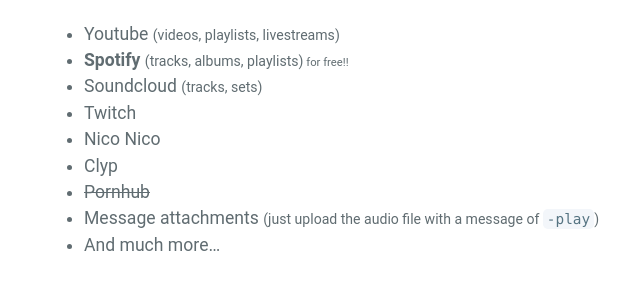
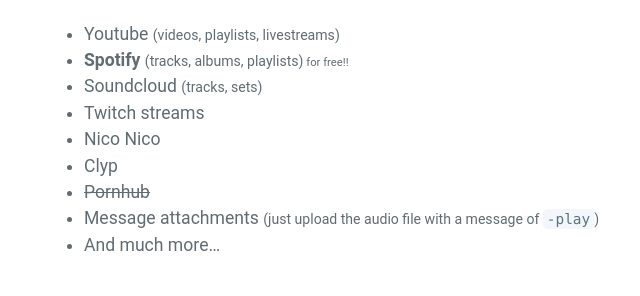
Before and after one commit to mymindishazel/marv-docs, a Jekyll site: the page built from index.md, in a window 1280 px wide and 900 px high, scrolled down 1527 px. Shown: the part 157-453 px from the top of the window, without its empty margins (180-820 px from the left). Built offline with Jekyll 4.4.1, drawn with Linux system fonts in a browser that asks for light colours; our own code applies the rules of GitHub Pages for plain Markdown files.

Commit message:
Update index.md

```diff
--- a/index.md
+++ b/index.md
@@ -32,7 +32,7 @@
 - Youtube <small>(videos, playlists, livestreams)</small>
 - **Spotify** <small>(tracks, albums, playlists)<small> for free!!</small></small>
 - Soundcloud <small>(tracks, sets)</small>
-- Twitch
+- Twitch streams
 - Nico Nico
 - Clyp
 - ~~Pornhub~~
```
